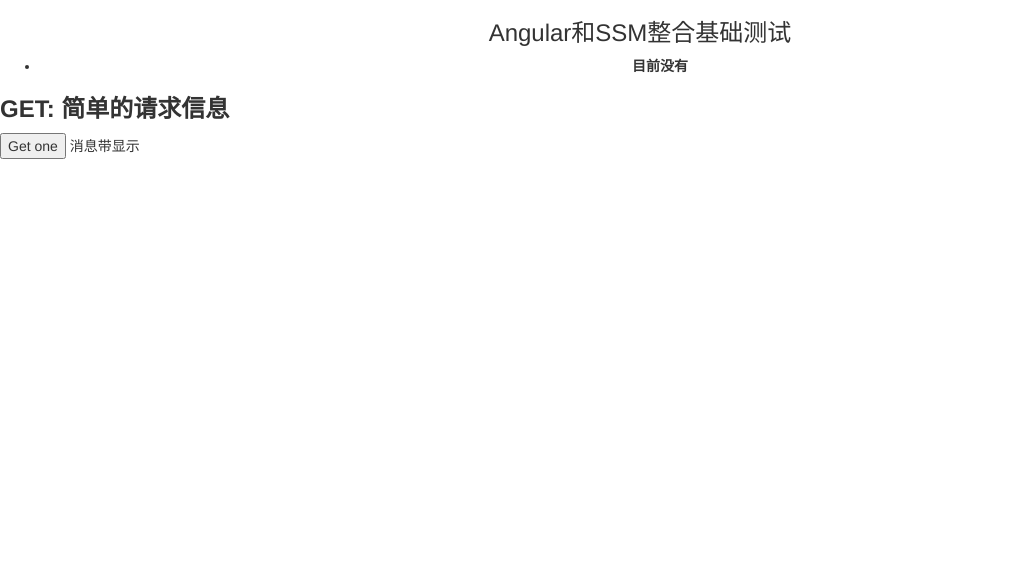
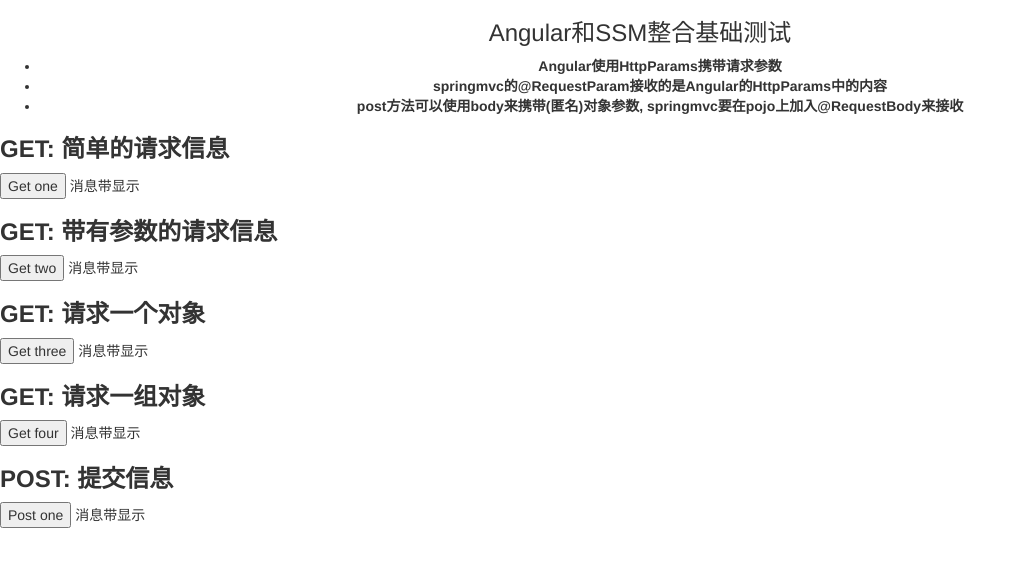
Before and after one commit to renyajie/web-training-frontend-angular-edition, an Angular app: page /test in a window 1280 px wide. Shown: the top 566 px of the page, without its empty margins (0-1027 px from the left). Built offline with nearby package versions, Linux system fonts and the light colour scheme.

Commit message:
test the interaction

```diff
--- /dev/null
+++ b/src/app/po/news.ts
@@ -0,0 +1,25 @@
+export class News {
+    constructor(
+        public id: number,
+        public publishDate: Date,
+        public title: string,
+        public path: string,
+        public browTime?: number, ) {}
+
+    static fromJSON(json: any): News {
+        const news = Object.create(News.prototype);
+        Object.assign(news, json);
+        return news;
+    }
+
+    toString() {
+        return `
+        News {
+            id: ${this.id},
+            publishDate: ${this.publishDate},
+            title: ${this.title},
+            path: ${this.path},
+            browTime: ${this.browTime}
+        }`;
+    }
+}
--- a/src/app/test/test.component.html
+++ b/src/app/test/test.component.html
@@ -8,3 +8,19 @@
 <h3><strong>GET: 简单的请求信息</strong></h3>
 <button (click)="getSimpleMessage()">Get one</button>
 {{messages[0]}}
+
+<h3><strong>GET: 带有参数的请求信息</strong></h3>
+<button (click)="getSimpleMessageWithParams()">Get two</button>
+{{messages[1]}}
+
+<h3><strong>GET: 请求一个对象</strong></h3>
+<button (click)="getSimpleObject()">Get three</button>
+{{messages[2]}}
+
+<h3><strong>GET: 请求一组对象</strong></h3>
+<button (click)="getObjectList()">Get four</button>
+{{messages[3]}}
+
+<h3><strong>POST: 提交信息</strong></h3>
+<button (click)="postMessage()">Post one</button>
+{{messages[4]}}
--- a/src/app/test/test.component.ts
+++ b/src/app/test/test.component.ts
@@ -1,5 +1,8 @@
 import { Component, OnInit } from '@angular/core';
 import { HttpClient, HttpParams } from '@angular/common/http';
+import 'rxjs/add/operator/map';
+
+import { News } from '../po/news';
 
 @Component({
   selector: 'app-test',
@@ -9,7 +12,9 @@
 export class TestComponent implements OnInit {
 
   tips: string[] = [
-    '目前没有'
+    'Angular使用HttpParams携带请求参数',
+    'springmvc的@RequestParam接收的是Angular的HttpParams中的内容',
+    'post方法可以使用body来携带(匿名)对象参数, springmvc要在pojo上加入@RequestBody来接收'
   ];
   url = 'api/test/';
   messages: string[] = [];
@@ -23,6 +28,7 @@
   ngOnInit() {
   }
 
+  //简单获取json数据
   getSimpleMessage(){
     const testUrl = this.url + 'getSimpleMessage';
     this.httpClient.get(testUrl).subscribe(data => {
@@ -30,4 +36,51 @@
     });
   }
 
+  //带有参数的GET方法
+  getSimpleMessageWithParams(){
+    const params = new HttpParams()
+    .set('name', 'ryj')
+    .set('age', '21');
+    const testUrl = this.url + 'getSimpleMessageWithParams';
+    this.httpClient.get(testUrl, {params}).subscribe(data => {
+      this.messages[1] = `Message: ${data['msg']}, extend: ${data['extend']['info']}`;
+    })
+  }
+
+  //请求一个对象
+  getSimpleObject() {
+    const params = new HttpParams()
+    .set('id', '1');
+    const testUrl = this.url + 'getSimpleObject';
+    this.httpClient.get(testUrl, {params}).subscribe(data => {
+      const news: News = News.fromJSON(data['extend']['info']);
+      this.messages[2] = `接收到的对象是${news}`;
+    })
+  }
+
+  //请求一个对象列表
+  getObjectList() {
+    const testUrl = this.url + 'getObjectList';
+    this.httpClient.get(testUrl).subscribe(data => {
+      const newses: News[] = [];
+       data['extend']['info'].map(news => newses.push(News.fromJSON(news)));
+      this.messages[3] = `接收到的对象数组: ${newses}`;
+    });
+  }
+
+  // POST方法，直接通过匿名的语法向服务器提交一个对象
+  postMessage() {
+    const testUrl = this.url + 'postMessage';
+    this.httpClient.post(testUrl, {
+      'code': '100',
+      'msg': '2333'
+    }).subscribe(
+      data => {
+        this.messages[4]
+          = `Message: ${data['message']}, extend: ${data['extend']['info']['msg']}`;
+      }
+    );
+  }
+
+
 }
```
